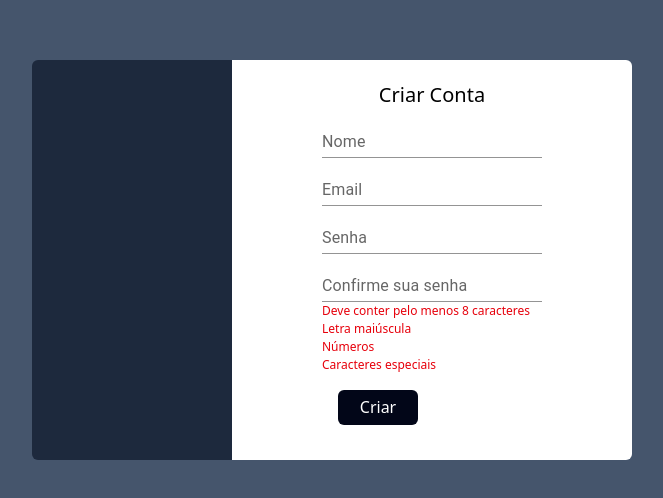
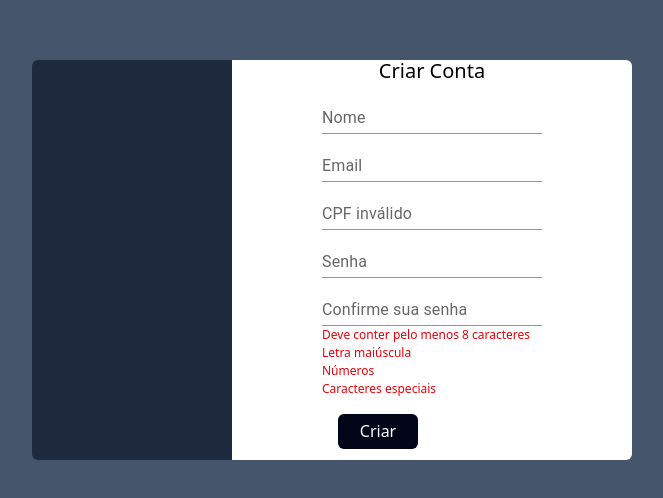
Before and after one commit to PedroOtavio675/Biblioteca2.0, a React (Vite) app: page /CadastroUsuarios in a window 1280 px wide. Shown: the part 140-638 px from the top of the page, without its empty margins (308-971 px from the left). Built offline with nearby package versions, Linux system fonts and the light colour scheme.

Commit message:
melhoria no compo de cadastro  CPF

```diff
--- a/src/App.jsx
+++ b/src/App.jsx
@@ -3,6 +3,7 @@ import { BrowserRouter, Route, Routes } from "react-router-dom";
 import CadastroLivro from "./pages/CadastroLivro";
 import Casa from "./pages/Home";
 import CadastroUsuarios from "./pages/CadastroUsuario";
+import RetiradaLivro from "./pages/RetiradaLivro";
 
 function App() {
   return (
@@ -11,6 +12,7 @@ function App() {
         <Route path="/" element={<Casa />} />
         <Route path="/CadastroLivro" element={<CadastroLivro />} />
         <Route path="/CadastroUsuarios" element={<CadastroUsuarios/>}></Route>
+        <Route path="/RetiradaLivro" element={<RetiradaLivro/>}></Route>
       </Routes>
     </BrowserRouter>
   );
--- a/src/componentes/comp-cadUsuarios/BoxDados.jsx
+++ b/src/componentes/comp-cadUsuarios/BoxDados.jsx
@@ -3,33 +3,76 @@ import { useState } from "react";
 import axios from "axios";
 
 const BoxDados = () => {
-  const [form, setForm] = useState({ nome: "", email: "", senha: "" });
-  const [checkSenha, setCheckSenha] = useState("")
+  const [form, setForm] = useState({ nome: "", email: "", senha: "", cpf: "" });
+  const [checkSenha, setCheckSenha] = useState("");
+
+  function validarCPF(cpf) {
+    cpf = cpf.replace(/[^\d]+/g, ""); // Remove tudo que não for número
+
+    if (cpf.length !== 11 || /^(\d)\1+$/.test(cpf)) {
+      return false; // CPF com 11 dígitos iguais ou fora do padrão
+    }
+
+    let soma = 0;
+    let resto;
+
+    // Valida 1º dígito
+    for (let i = 1; i <= 9; i++) {
+      soma += parseInt(cpf.charAt(i - 1)) * (11 - i);
+    }
+    resto = (soma * 10) % 11;
+    if (resto === 10 || resto === 11) resto = 0;
+    if (resto !== parseInt(cpf.charAt(9))) return false;
+
+    // Valida 2º dígito
+    soma = 0;
+    for (let i = 1; i <= 10; i++) {
+      soma += parseInt(cpf.charAt(i - 1)) * (12 - i);
+    }
+    resto = (soma * 10) % 11;
+    if (resto === 10 || resto === 11) resto = 0;
+    if (resto !== parseInt(cpf.charAt(10))) return false;
+
+    return true;
+  }
 
   const sendformUsuarios = async (e) => {
     e.preventDefault();
 
-   const result = await axios.post("http://localhost:3000/verificarSeUsuarioJaExiste", form)
-      if(result.data.length === 0){
-    if(form.senha == checkSenha){
-      if(form.senha.length >= 8 && /[A-Z]/.test(form.senha) && /\d/.test(form.senha) && /[!@#$%^&*]/.test(form.senha)){
+    const resultCPF = await axios.post(
+      "http://localhost:3000/verificarSeCPFJaExiste",
+      form
+    );
+    const resultEMAIL = await axios.post("http://localhost:3000/verificarSeEmailJaExiste", form)
+
+    if (resultCPF.data.length === 0 && resultEMAIL.data.length === 0) {
+      if(validarCPF(form.cpf) == true){
+      if (form.senha == checkSenha) {
+        if (
+          form.senha.length >= 8 &&
+          /[A-Z]/.test(form.senha) &&
+          /\d/.test(form.senha) &&
+          /[!@#$%^&*]/.test(form.senha)
+        ) {
           try {
             await axios.post("http://localhost:3000/registrarUsuario", form);
-      alert(`Usuário ${form.nome} foi cadastrado`)
+            alert(`Usuário ${form.nome} foi cadastrado`);
           } catch (err) {
-      alert(err)
+            alert(err);
+          }
+        } else {
+          alert("Senha inválida!");
+        }
+      } else {
+        alert("As senhas não correspondem");
       }
     }else{
-    alert("Senha inválida!")
+      alert("CPF inválido")
     }
-    }else{
-      alert("As senhas não correspondem")
+    } else {
+      alert("Esse CPF ou email já está cadastrado em nosso banco!");
     }
-
-  }else{
-    alert("Esse email já está cadastrado em nosso banco!")
-  }
-}
+  };
 
   return (
     <div className="flex">
@@ -53,10 +96,19 @@ const BoxDados = () => {
             variant="standard"
           ></TextField>
           <TextField
+            type="number"
+            id="standard-basic-cpf"
+            variant="standard"
+            value={form.cpf}
+            onChange={(e) => {
+              setForm({ ...form, cpf: e.target.value });
+            }}
+            label={validarCPF(form.cpf) || null ? "CPF" : "CPF inválido"}
+          ></TextField>
+          <TextField
             value={form.senha}
             onChange={(e) => setForm({ ...form, senha: e.target.value })}
             type="password"
-
             id="standard-basic-senha"
             label="Senha"
             variant="standard"
@@ -64,18 +116,32 @@ const BoxDados = () => {
           <TextField
             type="password"
             value={checkSenha}
-            onChange={(e)=>setCheckSenha(e.target.value)}
+            onChange={(e) => setCheckSenha(e.target.value)}
             id="standard-basic-senha-confirmar"
-            label={checkSenha == form.senha ? "Confirme sua senha" : "Senhas não combinam"}
+            label={
+              checkSenha == form.senha
+                ? "Confirme sua senha"
+                : "Senhas não combinam"
+            }
             className="placeholder-red-500"
             variant="standard"
           ></TextField>
-          <p className="text-[12px] text-red-600">
-            <p className={form.senha.length  > 8 && "hidden"}>{form.senha.length  < 8 ? "Deve conter pelo menos 8 caracteres" : ""}</p>
-          <p className={/[A-Z]/.test(form.senha) && "hidden"}>{/[A-Z]/.test(form.senha) ? "" : "Letra maiúscula"}</p>
-          <p className={/\d/.test(form.senha) && "hidden"}>{/\d/.test(form.senha) ? "" : "Números"}</p>
-          <p className={/[!@#$%^&*]/.test(form.senha) && "hidden"}>{/[!@#$%^&*]/.test(form.senha) ? "":"Caracteres especiais"}</p>
+          <div className="text-[12px] text-red-600">
+            <p className={form.senha.length > 8 ? "hidden" : ""}>
+              {form.senha.length < 8
+                ? "Deve conter pelo menos 8 caracteres"
+                : ""}
             </p>
+            <p className={/[A-Z]/.test(form.senha) && "hidden"}>
+              {/[A-Z]/.test(form.senha) ? "" : "Letra maiúscula"}
+            </p>
+            <p className={/\d/.test(form.senha) && "hidden"}>
+              {/\d/.test(form.senha) ? "" : "Números"}
+            </p>
+            <p className={/[!@#$%^&*]/.test(form.senha) && "hidden"}>
+              {/[!@#$%^&*]/.test(form.senha) ? "" : "Caracteres especiais"}
+            </p>
+          </div>
           <button
             type="submit"
             className="w-[80px] h-[35px] bg-slate-950 text-white m-4 rounded-md"
--- /dev/null
+++ b/src/componentes/comp-retLivro/BoxRetirarLivro.jsx
@@ -0,0 +1,33 @@
+
+
+import { TextField } from "@mui/material";
+
+
+const BoxRetirarLivro = ()=>{
+
+
+    return(
+         <div className="w-[500px] h-[500px] bg-white rounded-md flex items-center justify-center flex-col">
+<h2>Retirar um Livro</h2>
+            <div className="flex flex-col">
+          <TextField
+            type="text"
+            id="standard-basic-isbn"
+            variant="standard"
+            label="ISBN"
+          ></TextField>
+            <TextField
+            type="text"
+            id="standard-basic-cpf"
+            variant="standard"
+            label="CPF"
+          ></TextField>
+
+          </div>
+          <input type="text" placeholder="Observações" className="border-2 flex-wrap rounded-md w-[300px] h-[170px]"/>
+            <button className="bg-slate-900 text-white rounded-md p-2 mt-4">Retirar</button>
+        </div>
+    )
+}
+
+export default BoxRetirarLivro
--- /dev/null
+++ b/src/pages/RetiradaLivro.jsx
@@ -0,0 +1,14 @@
+
+
+import BoxRetirarLivro from "../componentes/comp-retLivro/BoxRetirarLivro"
+
+const RetiradaLivro = ()=>{
+
+    return(
+        <div className="w-[100vw] h-[100vh] bg-slate-950 flex items-center justify-center">
+
+         <BoxRetirarLivro></BoxRetirarLivro>
+        </div>
+    )
+}
+export default RetiradaLivro
```
Also changed, not shown: 1 other file (tests, documents, lock files or other folders). Lines whose indentation alone changed are shown as unchanged.
